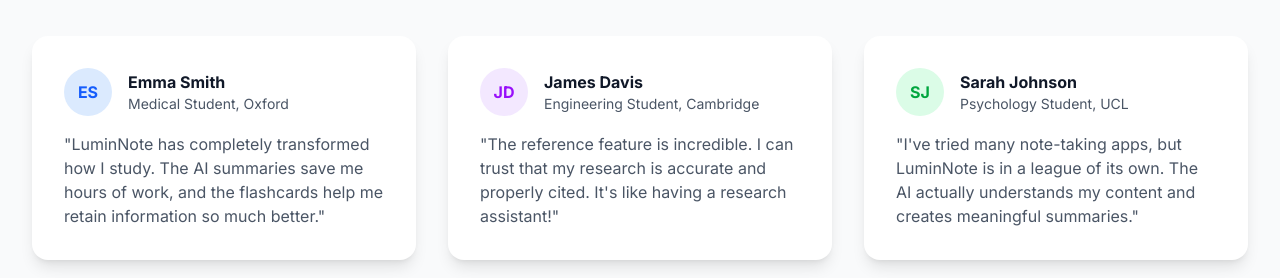
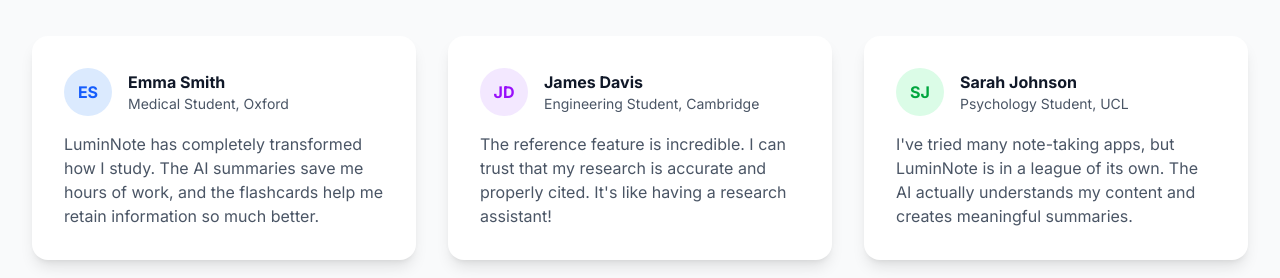
Before and after one commit to aziccardi04/LuminNote-Web, a Next.js app: page / in a window 1280 px wide. Shown: the part 3360-3638 px from the top of the page. Built offline with nearby package versions, Linux system fonts and the light colour scheme.

Commit message:
Fix quotes in page.tsx

```diff
--- a/src/app/page.tsx
+++ b/src/app/page.tsx
@@ -260,7 +260,7 @@
                 </div>
               </div>
               <p className="text-gray-600">
-                "LuminNote has completely transformed how I study. The AI summaries save me hours of work, and the flashcards help me retain information so much better."
+                LuminNote has completely transformed how I study. The AI summaries save me hours of work, and the flashcards help me retain information so much better.
               </p>
             </div>
             <div className="bg-white rounded-2xl p-8 shadow-lg">
@@ -274,7 +274,7 @@
                 </div>
               </div>
               <p className="text-gray-600">
-                "The reference feature is incredible. I can trust that my research is accurate and properly cited. It's like having a research assistant!"
+                The reference feature is incredible. I can trust that my research is accurate and properly cited. It's like having a research assistant!
               </p>
             </div>
             <div className="bg-white rounded-2xl p-8 shadow-lg">
@@ -288,7 +288,7 @@
                 </div>
               </div>
               <p className="text-gray-600">
-                "I've tried many note-taking apps, but LuminNote is in a league of its own. The AI actually understands my content and creates meaningful summaries."
+                I've tried many note-taking apps, but LuminNote is in a league of its own. The AI actually understands my content and creates meaningful summaries.
               </p>
             </div>
           </div>
```
